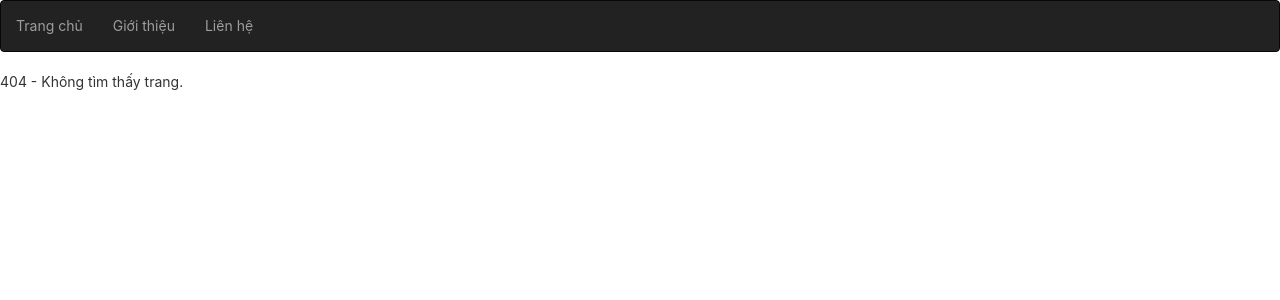
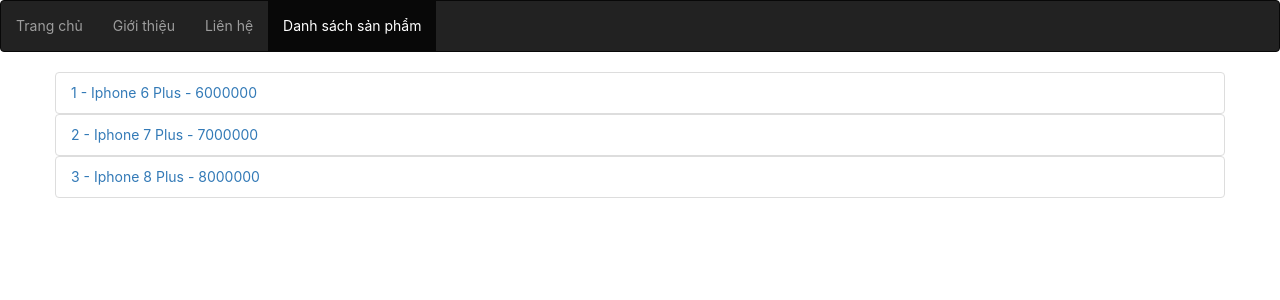
Before and after one commit to phamngoctuong/reactrouter, a React (Create React App) app: page /products in a window 1280 px wide. Before the commit this address had no page. Shown: the top 300 px of the page. Built offline with nearby package versions, Linux system fonts and the light colour scheme.

Commit message:
Doi Tuong Match'

```diff
--- a/src/components/Menu.js
+++ b/src/components/Menu.js
@@ -14,6 +14,11 @@
     {
         to: '/contact',
         label: 'Liên hệ',
+        exact: false
+    },
+    {
+        to: '/products',
+        label: 'Danh sách sản phẩm',
         exact: false
     }
 ];
--- /dev/null
+++ b/src/components/Product.js
@@ -0,0 +1,12 @@
+import React, { Component } from 'react';
+class Product extends Component {
+  render() {
+    var {match} = this.props;
+    return (
+      <div className="Product text-center">
+          <h1>Trang chi tiết sản phẩm: {match.params.slug}</h1>
+      </div>
+    );
+  }
+}
+export default Product;
--- /dev/null
+++ b/src/components/Products.js
@@ -0,0 +1,49 @@
+import React, { Component } from 'react';
+import {Route, NavLink, Link } from 'react-router-dom';
+import Product from './../components/Product';
+class Products extends Component {
+    render() {
+        var products = [
+            {
+                id: 1,
+                name: "Iphone 6 Plus",
+                slug: 'iphone6plus',
+                price: 6000000
+            },
+            {
+                id: 2,
+                name: "Iphone 7 Plus",
+                slug: 'iphone7plus',
+                price: 7000000
+            },
+            {
+                id: 3,
+                name: "Iphone 8 Plus",
+                slug: 'iphone8plus',
+                price: 8000000
+            }
+        ];
+        var {match} = this.props;
+        var {url} = match;
+        var result = products.map((product,index)=>{
+        return(
+                <NavLink key={index} to={`${url}/${product.slug}`}>
+                    <li className="list-group-item">
+                        {product.id} - {product.name} - {product.price}
+                    </li>
+                </NavLink>
+            )
+        });
+        return (
+            <div className="container">
+                <div className="row">
+                    {result}
+                </div>
+                <div className="row">
+                    <Route path="/products/:slug" component={Product}></Route>
+                </div>
+            </div>
+        );
+    }
+}
+export default Products;
--- a/src/routes.js
+++ b/src/routes.js
@@ -3,6 +3,7 @@
 import About from './components/About';
 import Contact from './components/Contact';
 import NotFound from './components/NotFound';
+import Products from './components/Products';
 var routes = [
     {
         path: '/',
@@ -20,9 +21,15 @@
         main: () => <Contact/>
     },
     {
+        path: '/products',
+        exact: false,
+        main: ({match}) => <Products match={match}/>
+    },
+    {
         path: '',
         exact: false,
         main: () => <NotFound/>
     }
+
 ];
 export default routes;
```
